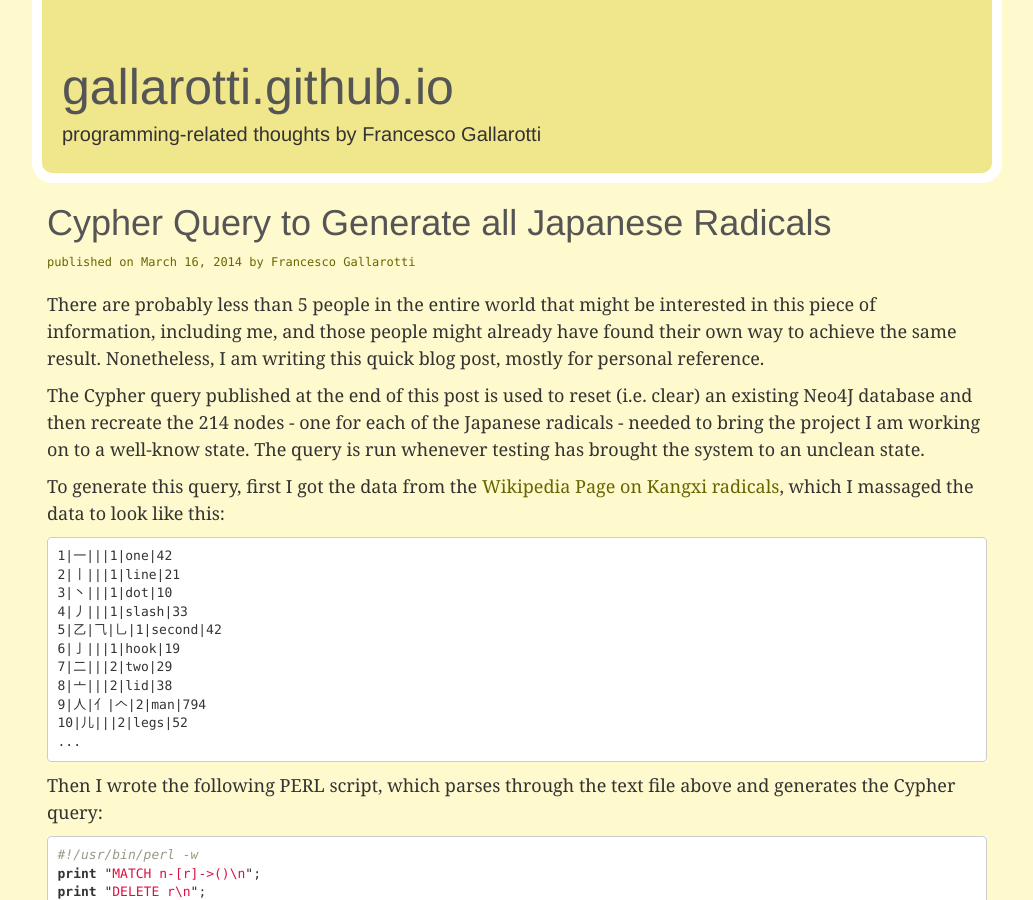
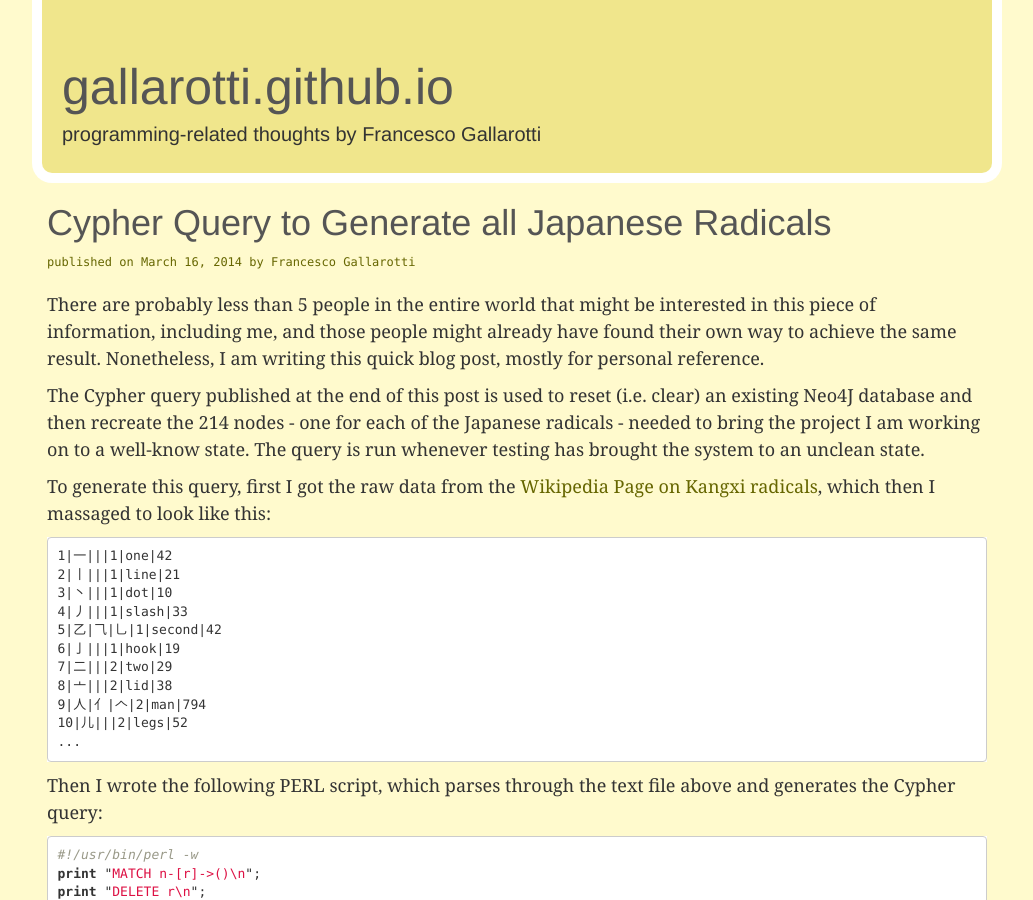
Before and after one commit to gallarotti/gallarotti.github.io, a Jekyll site: the page built from _posts/2014-03-16-cypher-query-to-generate-japanese-radicals.md, in a window 1280 px wide and 900 px high. Shown: the whole window, without its empty margins (123-1156 px from the left). Built offline with Jekyll 4.4.1, drawn with Linux system fonts in a browser that asks for light colours; nearby versions of some CDN libraries; Markdown is read by kramdown in place of the engine named in the settings; comment, search, counter and statistics services are not loaded.

Commit message:
updated post

````diff
--- a/_posts/2014-03-16-cypher-query-to-generate-japanese-radicals.md
+++ b/_posts/2014-03-16-cypher-query-to-generate-japanese-radicals.md
@@ -7,7 +7,7 @@ There are probably less than 5 people in the entire world that might be interest
 
 The Cypher query published at the end of this post is used to reset (i.e. clear) an existing Neo4J database and then recreate the 214 nodes - one for each of the Japanese radicals - needed to bring the project I am working on to a well-know state. The query is run whenever testing has brought the system to an unclean state.
 
-To generate this query, first I got the data from the [Wikipedia Page on Kangxi radicals](http://en.wikipedia.org/wiki/Kangxi_radical), which I massaged the data to look like this:
+To generate this query, first I got the raw data from the [Wikipedia Page on Kangxi radicals](http://en.wikipedia.org/wiki/Kangxi_radical), which then I massaged to look like this:
 
 ```
 1|一|||1|one|42
````
